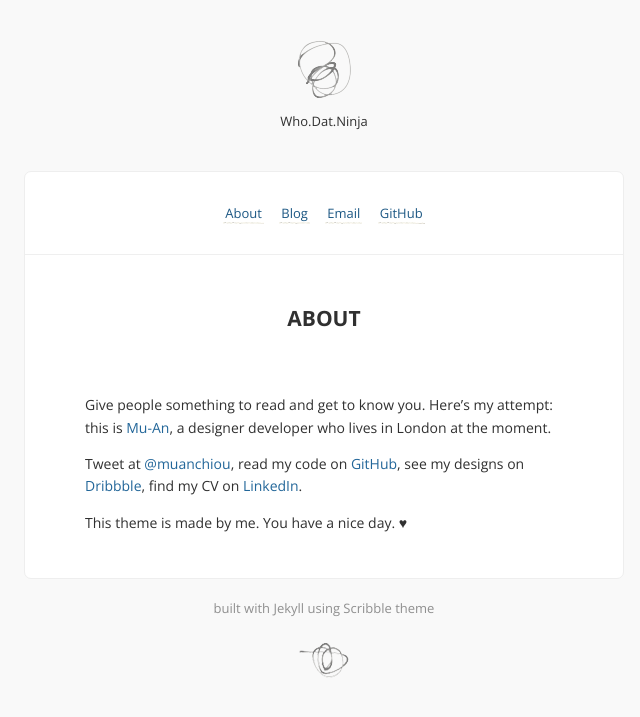
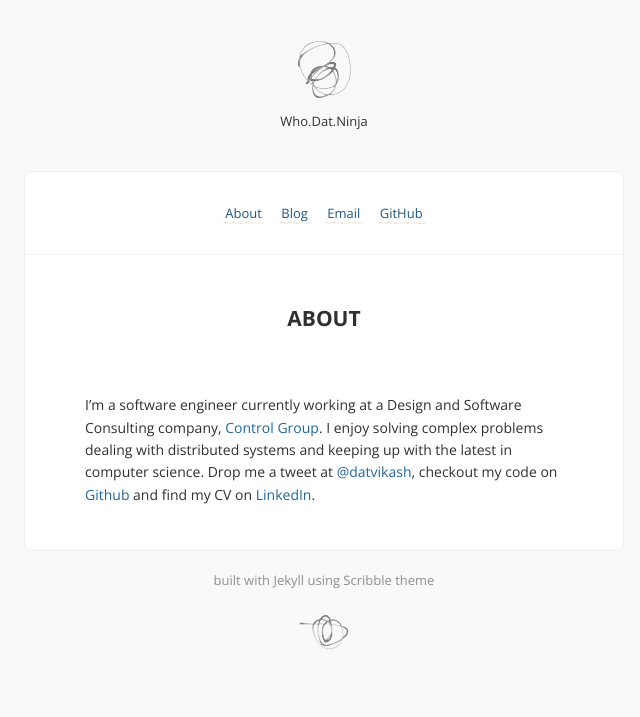
Before and after one commit to dat-vikash/dat-vikash.github.io, a Jekyll site: the page built from about.md, in a window 1280 px wide. Shown: the top 717 px of the page, without its empty margins (316-956 px from the left). Built offline with Jekyll 4.4.1, drawn with Linux system fonts in a browser that asks for light colours; Markdown is read by kramdown in place of the engine named in the settings; comment, search, counter and statistics services are not loaded.

Commit message:
updated about me

```diff
--- a/about.md
+++ b/about.md
@@ -3,8 +3,5 @@ layout: page
 title: About
 ---
 
-Give people something to read and get to know you. Here's my attempt: this is [Mu-An](http://muan.co), a designer developer who lives in London at the moment.
-
-Tweet at [@muanchiou](http://twitter.com/muanchiou), read my code on [GitHub](http://github.com/muan), see my designs on [Dribbble](http://dribbble.com/muan), find my CV on [LinkedIn](http://uk.linkedin.com/in/muanchiou).
-
-This theme is made by me. You have a nice day. ♥
+I'm a software engineer currently working at a Design and Software Consulting company, [Control Group](http://www.controlgroup.com). I enjoy solving complex problems dealing with distributed systems and keeping up with the latest in computer science.
+Drop me a tweet at [@datvikash](http://twitter.com/datvikash), checkout my code on [Github](http://github.com/datvikash) and find my CV on [LinkedIn](http://www.linkedin.com/in/vikashdat).
```
